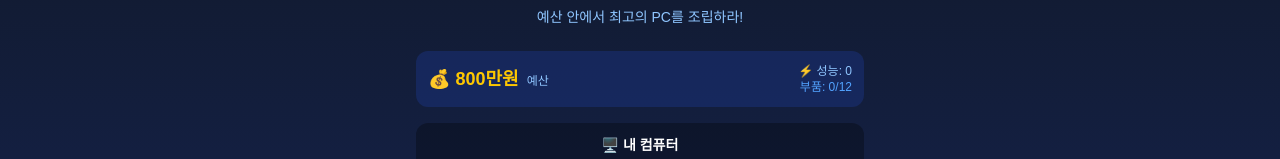
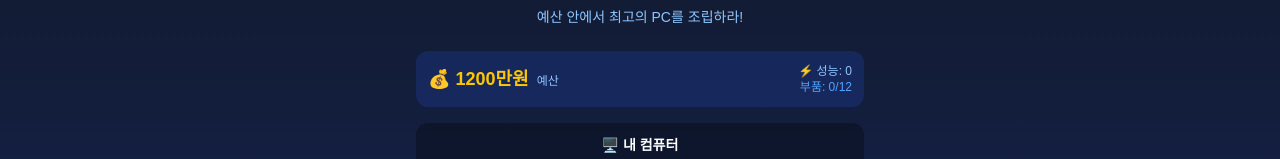
Before and after one commit to microgomi/yuhyun-introduce, a Next.js app: page /computer in a window 1280 px wide. Shown: the part 155-314 px from the top of the page. Built offline with nearby package versions, Linux system fonts and the light colour scheme.

Commit message:
balance: 컴퓨터 만들기 예산 1200만원으로 조정

```diff
--- a/app/computer/page.tsx
+++ b/app/computer/page.tsx
@@ -316,7 +316,7 @@ type Screen = "main" | "shop" | "build" | "test";
 
 export default function ComputerPage() {
   const [screen, setScreen] = useState<Screen>("main");
-  const [coins, setCoins] = useState(800); // 800만원 예산
+  const [coins, setCoins] = useState(1200); // 1200만원 예산
   const [inventory, setInventory] = useState<Part[]>([]);
   const [equipped, setEquipped] = useState<Map<string, Part>>(new Map());
   const [shopCategory, setShopCategory] = useState("cpu");
```
